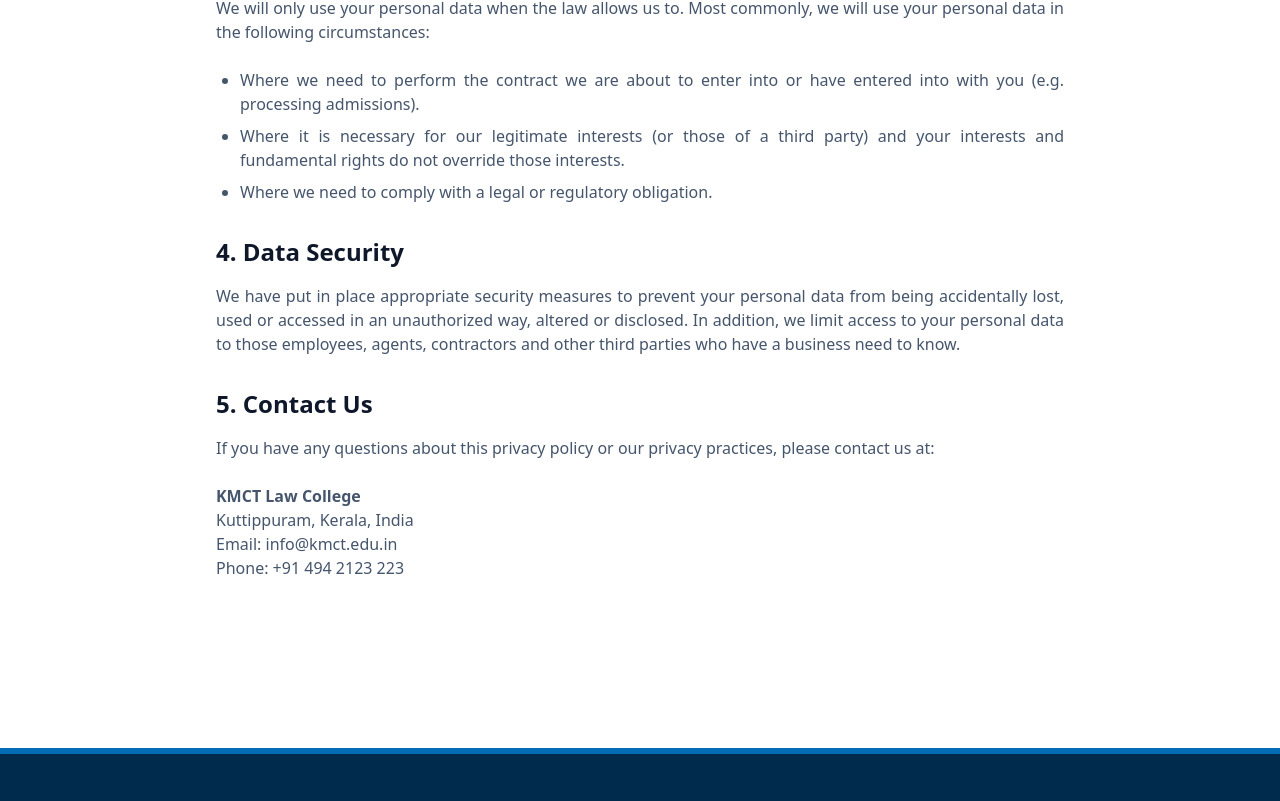
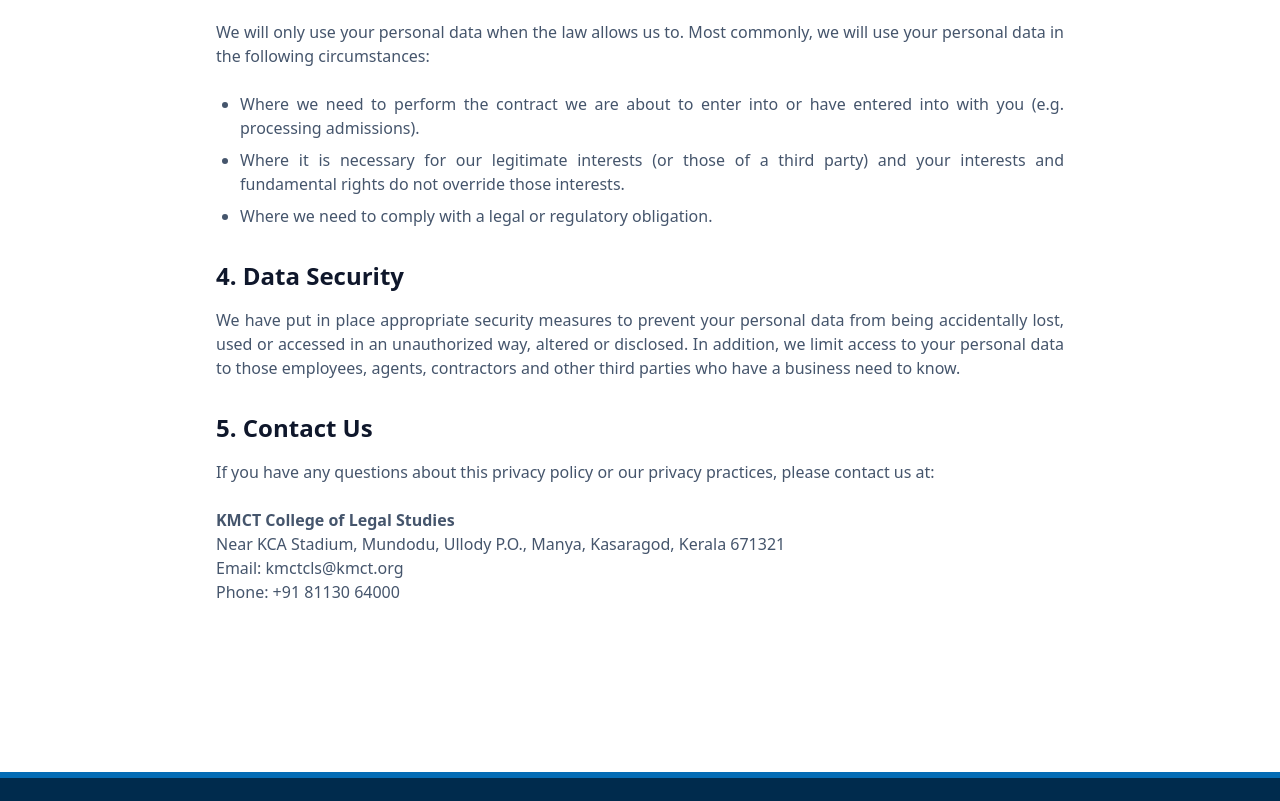
Before and after one commit to KMCT-DEV-TEAM/KLC-KSD, a Next.js app in the folder frontend/: page /privacy-policy in a window 1280 px wide. Shown: the part 1213-2014 px from the top of the page. Built offline with nearby package versions, Linux system fonts and the light colour scheme.

Commit message:
about us  page edited

```diff
--- a/frontend/app/privacy-policy/page.jsx
+++ b/frontend/app/privacy-policy/page.jsx
@@ -3,8 +3,8 @@
 import Link from 'next/link';
 
 export const metadata = {
-  title: 'Privacy Policy | KMCT Law College',
-  description: 'Privacy Policy of KMCT Law College. Learn how we handle and protect your personal information.',
+  title: 'Privacy Policy | KMCT College of Legal Studies',
+  description: 'Privacy Policy of KMCT College of Legal Studies. Learn how we handle and protect your personal information.',
 };
 
 export default function PrivacyPolicyPage() {
@@ -46,7 +46,7 @@
 
           <h2 className="text-2xl font-bold text-slate-900 mb-4 mt-8">1. Introduction</h2>
           <p className="text-slate-600 mb-6">
-            Welcome to KMCT Law College. We respect your privacy and are committed to protecting your personal data. This privacy policy will inform you as to how we look after your personal data when you visit our website (regardless of where you visit it from) and tell you about your privacy rights and how the law protects you.
+            Welcome to KMCT College of Legal Studies. We respect your privacy and are committed to protecting your personal data. This privacy policy will inform you as to how we look after your personal data when you visit our website (regardless of where you visit it from) and tell you about your privacy rights and how the law protects you.
           </p>
 
           <h2 className="text-2xl font-bold text-slate-900 mb-4 mt-8">2. The Data We Collect About You</h2>
@@ -79,10 +79,10 @@
           <p className="text-slate-600 mb-6">
             If you have any questions about this privacy policy or our privacy practices, please contact us at:
             <br /><br />
-            <strong>KMCT Law College</strong><br />
-            Kuttippuram, Kerala, India<br />
-            Email: info@kmct.edu.in<br />
-            Phone: +91 494 2123 223
+            <strong>KMCT College of Legal Studies</strong><br />
+            Near KCA Stadium, Mundodu, Ullody P.O., Manya, Kasaragod, Kerala 671321<br />
+            Email: kmctcls@kmct.org<br />
+            Phone: +91 81130 64000
           </p>
         </div>
       </section>
--- a/frontend/app/terms-conditions/page.jsx
+++ b/frontend/app/terms-conditions/page.jsx
@@ -3,8 +3,8 @@
 import Link from 'next/link';
 
 export const metadata = {
-  title: 'Terms of Service | KMCT Law College',
-  description: 'Terms and Conditions for using the KMCT Law College website and services.',
+  title: 'Terms of Service | KMCT College of Legal Studies',
+  description: 'Terms and Conditions for using the KMCT College of Legal Studies website and services.',
 };
 
 export default function TermsConditionsPage() {
@@ -56,7 +56,7 @@
 
           <h2 className="text-2xl font-bold text-slate-900 mb-4 mt-8">3. Intellectual Property Rights</h2>
           <p className="text-slate-600 mb-6">
-            This website contains material which is owned by or licensed to KMCT Law College. This material includes, but is not limited to, the design, layout, look, appearance and graphics. Reproduction is prohibited other than in accordance with the copyright notice, which forms part of these terms and conditions.
+            This website contains material which is owned by or licensed to KMCT College of Legal Studies. This material includes, but is not limited to, the design, layout, look, appearance and graphics. Reproduction is prohibited other than in accordance with the copyright notice, which forms part of these terms and conditions.
           </p>
           <p className="text-slate-600 mb-6">
             All trademarks reproduced in this website, which are not the property of, or licensed to the operator, are acknowledged on the website.
```
